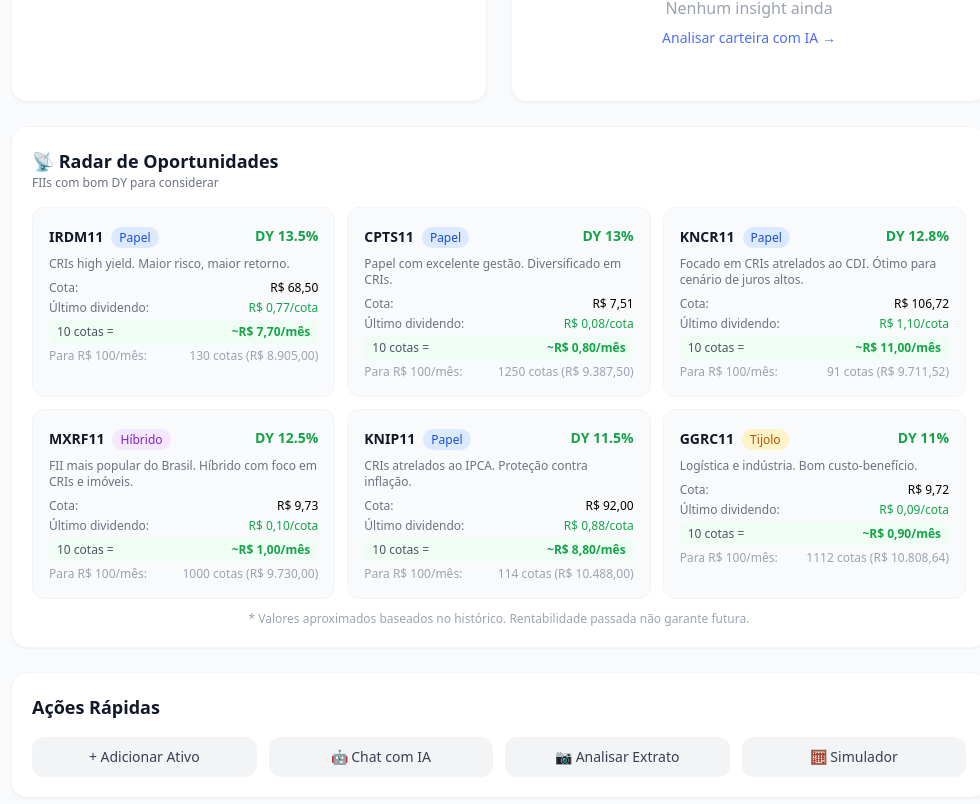
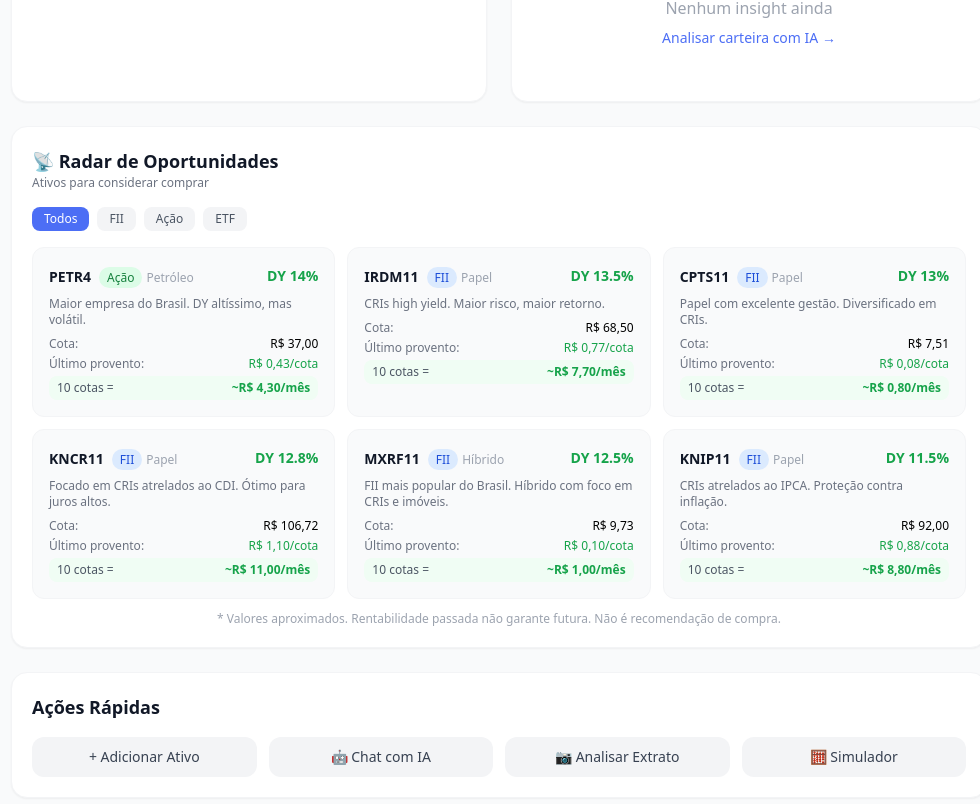
Before and after one commit to gutoalex/GuInvestAI, a React (Vite) app: page /#/ in a window 1280 px wide. Shown: the part 670-1474 px from the top of the page, without its empty margins (269-1249 px from the left). Built offline with nearby package versions, Linux system fonts and the light colour scheme.

Commit message:
feat: expandir radar de oportunidades com Acoes, ETFs e filtros por tipo

```diff
--- a/src/data/fiiRecommendations.js
+++ b/src/data/fiiRecommendations.js
@@ -1,12 +1,16 @@
-// Lista curada de FIIs populares com bom histórico
-// Dados aproximados - atualizados pela IA quando solicitado
+// =============================================
+// Lista curada de ativos recomendados
+// FIIs, Ações e ETFs com bom histórico
 // DY = Dividend Yield anual estimado (%)
-// lastDiv = último dividendo por cota (R$)
+// lastDiv = último dividendo/provento por cota (R$)
+// =============================================
 
-export const FII_RECOMMENDATIONS = [
+export const RECOMMENDATIONS = [
+  // === FIIs ===
   {
     ticker: 'MXRF11',
     nome: 'Maxi Renda',
+    tipo: 'FII',
     segmento: 'Híbrido',
     preco: 9.73,
     dy: 12.5,
@@ -16,15 +20,17 @@
   {
     ticker: 'KNCR11',
     nome: 'Kinea Rendimentos',
+    tipo: 'FII',
     segmento: 'Papel',
     preco: 106.72,
     dy: 12.8,
     lastDiv: 1.10,
-    descricao: 'Focado em CRIs atrelados ao CDI. Ótimo para cenário de juros altos.',
+    descricao: 'Focado em CRIs atrelados ao CDI. Ótimo para juros altos.',
   },
   {
     ticker: 'XPML11',
     nome: 'XP Malls',
+    tipo: 'FII',
     segmento: 'Tijolo',
     preco: 106.60,
     dy: 10.5,
@@ -34,6 +40,7 @@
   {
     ticker: 'HGLG11',
     nome: 'CSHG Logística',
+    tipo: 'FII',
     segmento: 'Tijolo',
     preco: 156.00,
     dy: 9.2,
@@ -43,6 +50,7 @@
   {
     ticker: 'CPTS11',
     nome: 'Capitânia Securities',
+    tipo: 'FII',
     segmento: 'Papel',
     preco: 7.51,
     dy: 13.0,
@@ -52,6 +60,7 @@
   {
     ticker: 'BTLG11',
     nome: 'BTG Logística',
+    tipo: 'FII',
     segmento: 'Tijolo',
     preco: 97.50,
     dy: 9.8,
@@ -61,6 +70,7 @@
   {
     ticker: 'KNIP11',
     nome: 'Kinea Índice de Preços',
+    tipo: 'FII',
     segmento: 'Papel',
     preco: 92.00,
     dy: 11.5,
@@ -70,6 +80,7 @@
   {
     ticker: 'VISC11',
     nome: 'Vinci Shopping Centers',
+    tipo: 'FII',
     segmento: 'Tijolo',
     preco: 114.00,
     dy: 9.6,
@@ -79,6 +90,7 @@
   {
     ticker: 'IRDM11',
     nome: 'Iridium Recebíveis',
+    tipo: 'FII',
     segmento: 'Papel',
     preco: 68.50,
     dy: 13.5,
@@ -88,20 +100,138 @@
   {
     ticker: 'GGRC11',
     nome: 'GGR Covepi',
+    tipo: 'FII',
     segmento: 'Tijolo',
     preco: 9.72,
     dy: 11.0,
     lastDiv: 0.09,
     descricao: 'Logística e indústria. Bom custo-benefício.',
   },
+
+  // === AÇÕES (Dividendos) ===
+  {
+    ticker: 'BBAS3',
+    nome: 'Banco do Brasil',
+    tipo: 'Ação',
+    segmento: 'Banco',
+    preco: 28.50,
+    dy: 9.5,
+    lastDiv: 0.22,
+    descricao: 'Maior banco público. Lucros consistentes e dividendos altos.',
+  },
+  {
+    ticker: 'TAEE11',
+    nome: 'Taesa',
+    tipo: 'Ação',
+    segmento: 'Energia',
+    preco: 35.80,
+    dy: 9.0,
+    lastDiv: 0.27,
+    descricao: 'Transmissão de energia. Receita previsível e bons proventos.',
+  },
+  {
+    ticker: 'ITSA4',
+    nome: 'Itaúsa',
+    tipo: 'Ação',
+    segmento: 'Holding',
+    preco: 10.20,
+    dy: 7.5,
+    lastDiv: 0.06,
+    descricao: 'Holding do Itaú. Diversificada e consistente há décadas.',
+  },
+  {
+    ticker: 'PETR4',
+    nome: 'Petrobras PN',
+    tipo: 'Ação',
+    segmento: 'Petróleo',
+    preco: 37.00,
+    dy: 14.0,
+    lastDiv: 0.43,
+    descricao: 'Maior empresa do Brasil. DY altíssimo, mas volátil.',
+  },
+  {
+    ticker: 'VALE3',
+    nome: 'Vale',
+    tipo: 'Ação',
+    segmento: 'Mineração',
+    preco: 62.00,
+    dy: 8.5,
+    lastDiv: 0.44,
+    descricao: 'Gigante da mineração. Exportadora, dolarizada.',
+  },
+  {
+    ticker: 'BBDC4',
+    nome: 'Bradesco PN',
+    tipo: 'Ação',
+    segmento: 'Banco',
+    preco: 14.50,
+    dy: 7.0,
+    lastDiv: 0.08,
+    descricao: 'Um dos maiores bancos privados. Em recuperação.',
+  },
+  {
+    ticker: 'WEGE3',
+    nome: 'WEG',
+    tipo: 'Ação',
+    segmento: 'Indústria',
+    preco: 52.00,
+    dy: 1.5,
+    lastDiv: 0.07,
+    descricao: 'Empresa de crescimento. Pouco dividendo, mas valoriza muito.',
+  },
+  {
+    ticker: 'EGIE3',
+    nome: 'Engie Brasil',
+    tipo: 'Ação',
+    segmento: 'Energia',
+    preco: 42.00,
+    dy: 6.5,
+    lastDiv: 0.23,
+    descricao: 'Geração de energia limpa. Dividendos estáveis.',
+  },
+
+  // === ETFs ===
+  {
+    ticker: 'IVVB11',
+    nome: 'iShares S&P 500',
+    tipo: 'ETF',
+    segmento: 'EUA',
+    preco: 320.00,
+    dy: 0,
+    lastDiv: 0,
+    descricao: 'Replica o S&P 500. Exposição ao mercado americano.',
+  },
+  {
+    ticker: 'BOVA11',
+    nome: 'iShares Ibovespa',
+    tipo: 'ETF',
+    segmento: 'Brasil',
+    preco: 125.00,
+    dy: 0,
+    lastDiv: 0,
+    descricao: 'Replica o Ibovespa. Diversificação instantânea no Brasil.',
+  },
+  {
+    ticker: 'HASH11',
+    nome: 'Hashdex Crypto',
+    tipo: 'ETF',
+    segmento: 'Crypto',
+    preco: 45.00,
+    dy: 0,
+    lastDiv: 0,
+    descricao: 'Exposição a Bitcoin e criptos via B3. Alto risco/retorno.',
+  },
 ]
 
+// Mantém compatibilidade com o import antigo
+export const FII_RECOMMENDATIONS = RECOMMENDATIONS.filter(r => r.tipo === 'FII')
+
 // Calcula rendimento mensal estimado por cotas
-export function calcMonthlyIncome(fii, qtdCotas) {
-  return fii.lastDiv * qtdCotas
+export function calcMonthlyIncome(asset, qtdCotas) {
+  return asset.lastDiv * qtdCotas
 }
 
 // Calcula quantas cotas cabem num valor
-export function calcQuotasForBudget(fii, budget) {
-  return Math.floor(budget / fii.preco)
+export function calcQuotasForBudget(asset, budget) {
+  return Math.floor(budget / asset.preco)
 }
--- a/src/pages/Dashboard.jsx
+++ b/src/pages/Dashboard.jsx
@@ -7,7 +7,7 @@
 import { fetchInsightsFromSheets, isSheetsConfigured } from '../services/sheetsService'
 import { updatePortfolioPrices, isMarketConfigured } from '../services/marketService'
 import { formatCurrency, formatPercent, getColor } from '../utils/helpers'
-import { FII_RECOMMENDATIONS, calcMonthlyIncome, calcQuotasForBudget } from '../data/fiiRecommendations'
+import { FII_RECOMMENDATIONS, RECOMMENDATIONS, calcMonthlyIncome, calcQuotasForBudget } from '../data/fiiRecommendations'
 
 ChartJS.register(ArcElement, CategoryScale, LinearScale, BarElement, Tooltip, Legend)
 
@@ -52,6 +52,7 @@
   const [assets, setAssets] = useState([])
   const [totalDividends, setTotalDividends] = useState(0)
   const [lastInsights, setLastInsights] = useState([])
+  const [recsFilter, setRecsFilter] = useState('Todos')
 
   useEffect(() => {
     setSummary(getPortfolioSummary())
@@ -353,51 +354,86 @@
         <div className="flex items-center justify-between mb-4">
           <div>
             <h2 className="text-lg font-semibold text-gray-900 dark:text-white">📡 Radar de Oportunidades</h2>
-            <p className="text-xs text-gray-500 dark:text-gray-400">FIIs com bom DY para considerar</p>
+            <p className="text-xs text-gray-500 dark:text-gray-400">Ativos para considerar comprar</p>
           </div>
         </div>
+        {/* Filtros por tipo */}
+        <div className="flex flex-wrap gap-2 mb-4">
+          {['Todos', 'FII', 'Ação', 'ETF'].map(tipo => (
+            <button
+              key={tipo}
+              onClick={() => setRecsFilter && setRecsFilter(tipo)}
+              className={`px-3 py-1 rounded-lg text-xs font-medium transition-all ${
+                (recsFilter || 'Todos') === tipo
+                  ? 'bg-primary-600 text-white'
+                  : 'bg-gray-100 dark:bg-dark-border text-gray-600 dark:text-gray-400'
+              }`}
+            >
+              {tipo}
+            </button>
+          ))}
+        </div>
         <div className="grid grid-cols-1 md:grid-cols-2 lg:grid-cols-3 gap-3">
-          {FII_RECOMMENDATIONS
-            .filter(r => !assets.find(a => a.ticker === r.ticker || a.ticker === r.ticker.replace('11', 'II')))
+          {RECOMMENDATIONS
+            .filter(r => {
+              // Filtra ativos que o usuário já tem
+              const jaTemNaCarteira = assets.find(a =>
+                a.ticker === r.ticker ||
+                a.ticker === r.ticker.replace('11', 'II') ||
+                a.ticker.replace('II', '11') === r.ticker
+              )
+              if (jaTemNaCarteira) return false
+              // Filtra por tipo selecionado
+              if (recsFilter && recsFilter !== 'Todos') return r.tipo === recsFilter
+              return true
+            })
             .sort((a, b) => b.dy - a.dy)
             .slice(0, 6)
-            .map(fii => {
+            .map(rec => {
               const cotas10 = 10
-              const renda10 = calcMonthlyIncome(fii, cotas10)
-              const cotasPra100 = Math.ceil(100 / fii.lastDiv)
+              const renda10 = calcMonthlyIncome(rec, cotas10)
+              const temDiv = rec.lastDiv > 0
               return (
-                <div key={fii.ticker} className="bg-gray-50 dark:bg-dark-bg rounded-xl p-4 border border-gray-100 dark:border-dark-border">
+                <div key={rec.ticker} className="bg-gray-50 dark:bg-dark-bg rounded-xl p-4 border border-gray-100 dark:border-dark-border">
                   <div className="flex items-center justify-between mb-2">
                     <div>
-                      <span className="font-bold text-gray-900 dark:text-white text-sm">{fii.ticker}</span>
+                      <span className="font-bold text-gray-900 dark:text-white text-sm">{rec.ticker}</span>
                       <span className={`ml-2 text-xs px-2 py-0.5 rounded-full ${
-                        fii.segmento === 'Papel' ? 'bg-blue-100 text-blue-700 dark:bg-blue-900/30 dark:text-blue-300' :
-                        fii.segmento === 'Tijolo' ? 'bg-amber-100 text-amber-700 dark:bg-amber-900/30 dark:text-amber-300' :
+                        rec.tipo === 'FII' ? 'bg-blue-100 text-blue-700 dark:bg-blue-900/30 dark:text-blue-300' :
+                        rec.tipo === 'Ação' ? 'bg-green-100 text-green-700 dark:bg-green-900/30 dark:text-green-300' :
                         'bg-purple-100 text-purple-700 dark:bg-purple-900/30 dark:text-purple-300'
                       }`}>
-                        {fii.segmento}
+                        {rec.tipo}
                       </span>
+                      {rec.segmento && (
+                        <span className="ml-1 text-xs text-gray-400">{rec.segmento}</span>
+                      )}
                     </div>
-                    <span className="text-green-600 font-bold text-sm">DY {fii.dy}%</span>
+                    {rec.dy > 0 && <span className="text-green-600 font-bold text-sm">DY {rec.dy}%</span>}
                   </div>
-                  <p className="text-xs text-gray-500 dark:text-gray-400 mb-2">{fii.descricao}</p>
+                  <p className="text-xs text-gray-500 dark:text-gray-400 mb-2">{rec.descricao}</p>
                   <div className="space-y-1 text-xs">
                     <div className="flex justify-between">
                       <span className="text-gray-500">Cota:</span>
-                      <span className="font-medium dark:text-white">{formatCurrency(fii.preco)}</span>
+                      <span className="font-medium dark:text-white">{formatCurrency(rec.preco)}</span>
                     </div>
+                    {temDiv && (
+                      <>
                         <div className="flex justify-between">
-                      <span className="text-gray-500">Último dividendo:</span>
-                      <span className="font-medium text-green-600">{formatCurrency(fii.lastDiv)}/cota</span>
+                          <span className="text-gray-500">Último provento:</span>
+                          <span className="font-medium text-green-600">{formatCurrency(rec.lastDiv)}/cota</span>
                         </div>
                         <div className="flex justify-between bg-green-50 dark:bg-green-900/20 rounded-lg px-2 py-1 mt-1">
                           <span className="text-gray-600 dark:text-gray-400">{cotas10} cotas =</span>
                           <span className="font-bold text-green-600">~{formatCurrency(renda10)}/mês</span>
                         </div>
-                    <div className="flex justify-between text-gray-400">
-                      <span>Para R$ 100/mês:</span>
-                      <span>{cotasPra100} cotas ({formatCurrency(cotasPra100 * fii.preco)})</span>
+                      </>
+                    )}
+                    {!temDiv && (
+                      <div className="bg-purple-50 dark:bg-purple-900/20 rounded-lg px-2 py-1 mt-1 text-center">
+                        <span className="text-purple-600 dark:text-purple-300 text-xs">Foco em valorização</span>
                       </div>
+                    )}
                   </div>
                 </div>
               )
@@ -405,7 +441,7 @@
           }
         </div>
         <p className="text-xs text-gray-400 mt-3 text-center">
-          * Valores aproximados baseados no histórico. Rentabilidade passada não garante futura.
+          * Valores aproximados. Rentabilidade passada não garante futura. Não é recomendação de compra.
         </p>
       </div>
 
```
Lines whose indentation alone changed are shown as unchanged.
